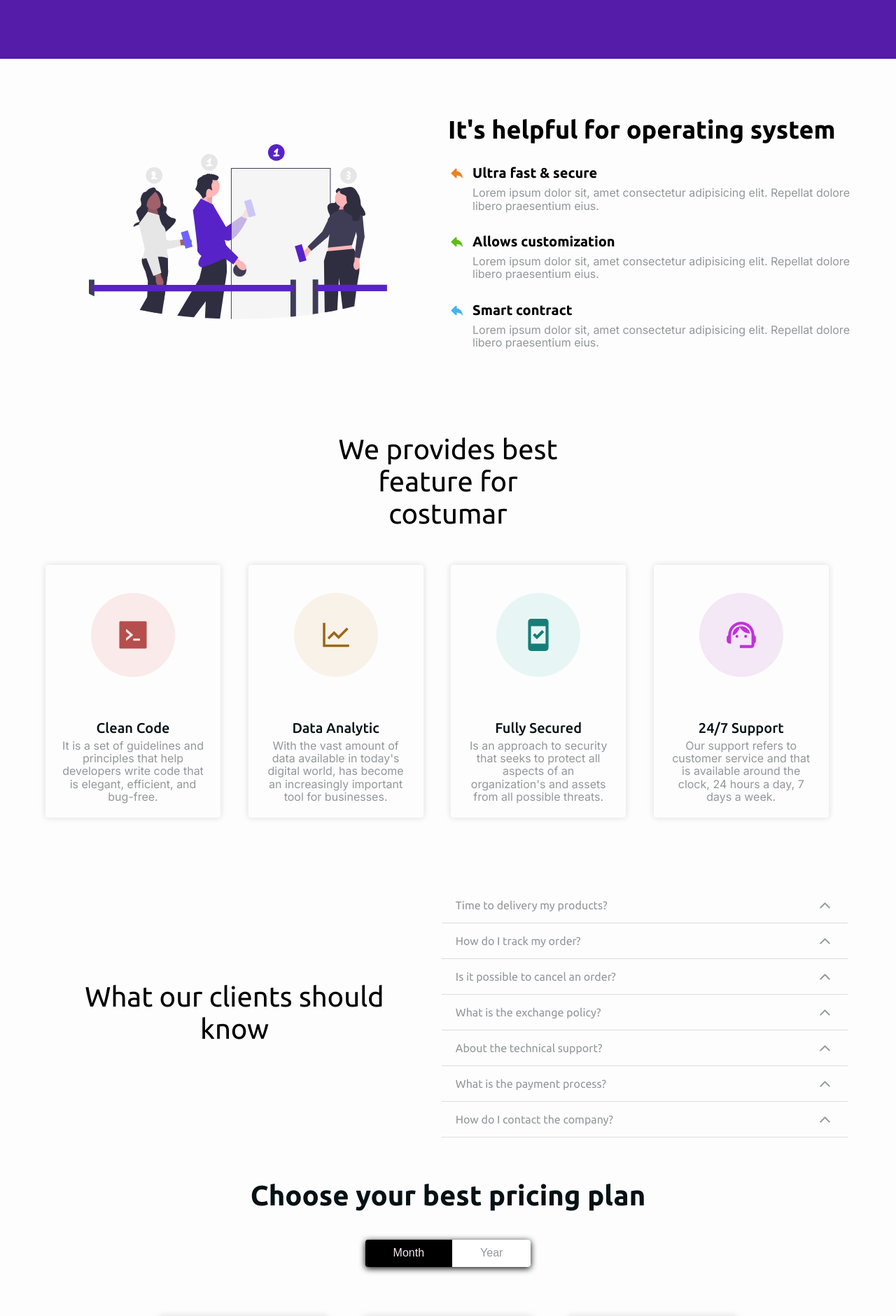
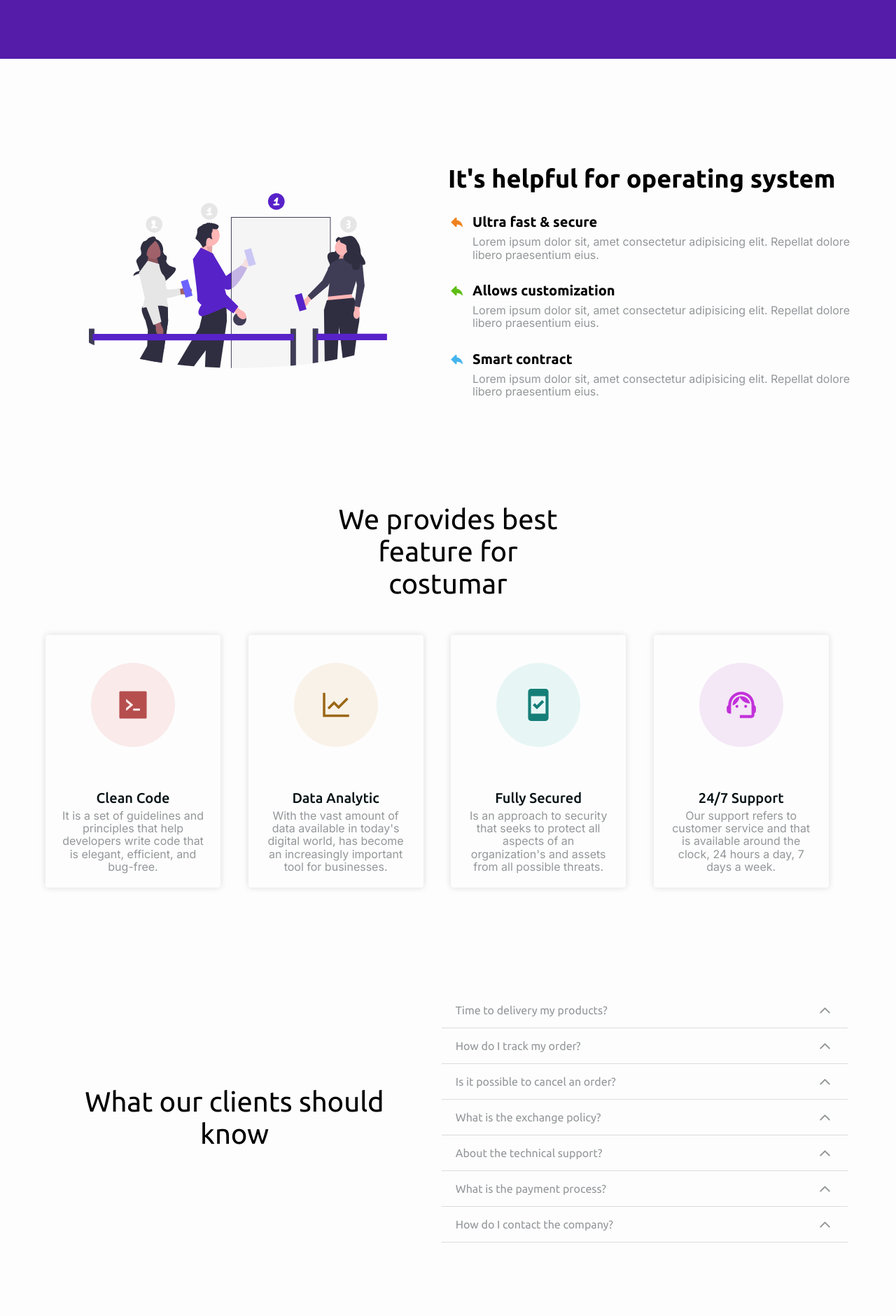
Before and after one commit to juliemoura/codext, a Next.js app: page / in a window 1280 px wide. Shown: the part 637-2517 px from the top of the page at 70% size. Built offline with nearby package versions, Linux system fonts and the light colour scheme.

Commit message:
update: improvements

```diff
--- a/sections/aboutProduct/styles.ts
+++ b/sections/aboutProduct/styles.ts
@@ -4,27 +4,27 @@ import styled from "styled-components";
 export const Container = styled.section``;
 
 export const Content = styled(Row)`
-  padding: 80px 40px;
+  padding: 150px 40px;
   display: flex;
   justify-content: center;
 
-  @media(max-width: 991px) {
-    padding: 30px 20px;
-  }
+  @media (max-width: 991px) {
+    padding: 60px 20px;
+  } ;
 `;
 
 export const LeftContainer = styled(Col)`
   display: flex;
   align-items: center;
 
-  @media(max-width: 991px) {
+  @media (max-width: 991px) {
     display: flex;
     justify-content: center;
     align-items: center;
     margin-bottom: 30px;
   }
 
-  @media(max-width: 786px) {
+  @media (max-width: 786px) {
     margin-bottom: 0;
   }
 `;
@@ -34,14 +34,14 @@ export const RightContainer = styled(Col)`
   flex-direction: column;
   gap: 20px;
 
-  @media(max-width: 991px) {
+  @media (max-width: 991px) {
     display: flex;
     justify-content: center;
     align-items: center;
     margin-top: 30px;
   }
 
-  @media(max-width: 768px){
+  @media (max-width: 768px) {
     margin-top: 20px;
   }
 `;
--- a/sections/features/styles.ts
+++ b/sections/features/styles.ts
@@ -2,7 +2,7 @@ import { Row } from "antd";
 import styled from "styled-components";
 
 export const Container = styled.section`
-    padding: 40px 20px;
+    padding: 0 20px;
     display: flex;
     flex-direction: column;
     align-items: center;
--- a/sections/price/components/toogleGroup/styles.ts
+++ b/sections/price/components/toogleGroup/styles.ts
@@ -37,7 +37,7 @@ export const ToggleGroupRoot = styled(ToggleGroup.Root)`
   background-color: ${({ theme }) => theme.colors.blue300};
   border-radius: 4px;
   box-shadow: 0 2px 10px black;
-  margin: 10px 0 70px 0;
+  margin: 0 0 40px 0;
   width: max-content;
 `;
 
--- a/sections/price/index.tsx
+++ b/sections/price/index.tsx
@@ -1,15 +1,8 @@
-import { CardPlan } from "@components/cardPlan";
-import { Switch } from "@components/switch";
 import { Typography } from "@components/typography";
-import { useState } from "react";
 import { ToggleGroup } from "./components/toogleGroup";
-import { Left } from "./left";
-import { Right } from "./right";
 import { Container } from "./styles";
 
 const Price = () => {
-    const [id, useId] = useState<number>(1);
-
     return (
         <Container>
             <Typography fontSize="fs550" color="blue500" textAlign="center" fontWeight="bold">
@@ -18,6 +11,6 @@ const Price = () => {
             <ToggleGroup />
         </Container>
     )
-}
+};
 
 export { Price };
--- a/sections/price/styles.ts
+++ b/sections/price/styles.ts
@@ -1,7 +1,7 @@
 import styled from "styled-components";
 
 export const Container = styled.section`
-    padding: 0 20px 60px 20px;
+    padding: 0 20px;
     display: flex;
     flex-direction: column;
 
--- a/sections/questions/styles.ts
+++ b/sections/questions/styles.ts
@@ -7,12 +7,12 @@ export const Content = styled(Row)`
     display: flex;
     align-items: center;
     justify-content: center;
-    padding: 60px;
+    padding: 150px 60px;
     gap: 30px;
 
-    @media(max-width: 1020px){
-        padding: 40px 20px;
-    }
+    @media(max-width: 1020px) {
+        padding: 60px 20px;
+    };
 `;
 
 export const LeftContainer = styled(Col)``;
```
Lines whose indentation alone changed are shown as unchanged.
